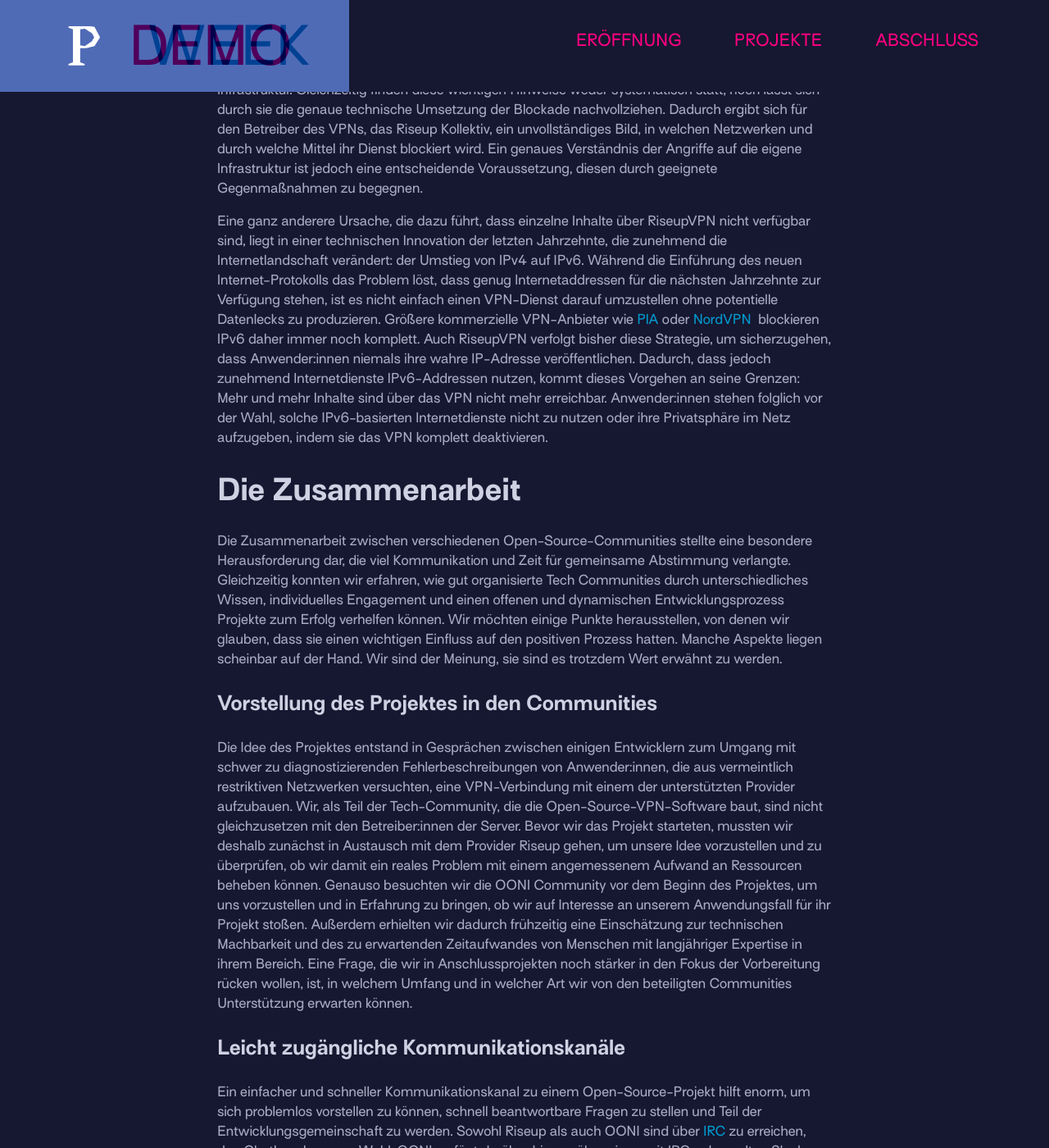
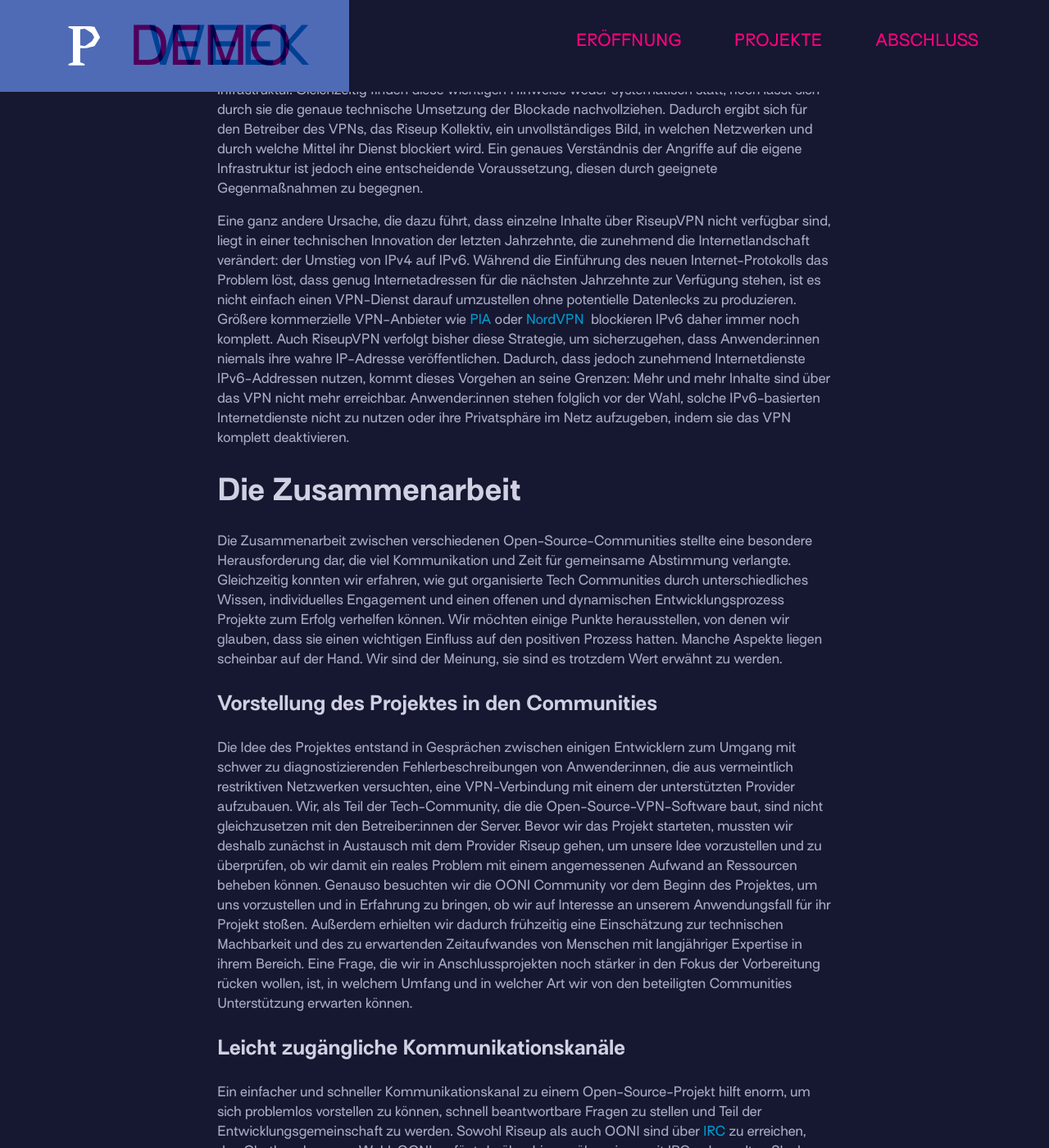
Before and after one commit to prototypefund/demo-week-runde8, a Jekyll site: the page built from _projects/14-riseupvpn-ooni-ipv6.md, in a window 1280 px wide and 1400 px high, scrolled down 2052 px. Shown: the whole window at 82% size. Built offline with Jekyll 4.4.1, drawn with Linux system fonts in a browser that asks for light colours; some of the changed text lies outside the part shown.

Commit message:
Rechtschreibung

```diff
--- a/_projects/14-riseupvpn-ooni-ipv6.md
+++ b/_projects/14-riseupvpn-ooni-ipv6.md
@@ -25,13 +25,13 @@ Wir arbeiteten während der Förderphase mit zwei Open-Source-Projekten zusammen
 
 RiseupVPN ist ein spendenbasierter VPN-Service, der Anwender:innen in die Lage versetzt, ihren Netzwerkverkehr gegenüber privatwirtschaftlicher, staatlicher und krimineller Überwachung und Auswertung zu schützen. Die Clients von RiseupVPN sind selbstkonfigurierend und dadurch sehr einfach zu benutzen: Ein Knopfdruck reicht, um eine verschlüsselte Verbindung zu einem VPN Server aufzubauen, über den der eigene Internetverkehr im Anschluss geleitet wird. Der Client ist in vielen Sprachen übersetzt und wird weltweit genutzt, besonders oft jedoch im Iran, in den Vereinigten Arabischen Emiraten, Turkmenistan, Russland, den USA und in der EU.
 
-OONI ist ein Projekt, das mithilfe seiner Community Daten zum Thema Internetzensur erhebt. Freiweillige weltweit nutzen dazu die OONI Clients, die für alle großen Betriebssysteme verfügbar sind, und testen die Erreichbarkeit von bestimmten Webseiten, Social-Media-Plattformen, Kommunikationsdiensten und Umgehungstechnologien. Die Testergebnisse aller Clients werden in einer zentralen Datenbank gesammelt, die sowohl über ein Webinterface als auch eine API abrufbar sind.
+OONI ist ein Projekt, das mithilfe seiner Community Daten zum Thema Internetzensur erhebt. Freiwillige weltweit nutzen dazu die OONI Clients, die für alle großen Betriebssysteme verfügbar sind, und testen die Erreichbarkeit von bestimmten Webseiten, Social-Media-Plattformen, Kommunikationsdiensten und Umgehungstechnologien. Die Testergebnisse aller Clients werden in einer zentralen Datenbank gesammelt, die sowohl über ein Webinterface als auch eine API abrufbar sind.
 
 ## **Das Problem oder genauer: die Probleme**
 
 Auch RiseupVPN ist nicht von den Blockadeversuchen staatlicher Akteure geschützt. Immer wieder berichten einzelne Anwender:innen aus verschiedenen Ländern, dass der Konfigurationsprozess aus ihrem Netzwerk heraus fehlschlägt oder die VPN-Verbindung sofort oder nach wenigen Sekunden abreißt. Diese Rückmeldungen sind Indikatoren für stattfindende Blockadeversuche der VPN-Infrastruktur. Gleichzeitig finden diese wichtigen Hinweise weder systematisch statt, noch lässt sich durch sie die genaue technische Umsetzung der Blockade nachvollziehen. Dadurch ergibt sich für den Betreiber des VPNs, das Riseup Kollektiv, ein unvollständiges Bild, in welchen Netzwerken und durch welche Mittel ihr Dienst blockiert wird. Ein genaues Verständnis der Angriffe auf die eigene Infrastruktur ist jedoch eine entscheidende Voraussetzung, diesen durch geeignete Gegenmaßnahmen zu begegnen.
 
-Eine ganz anderere Ursache, die dazu führt, dass einzelne Inhalte über RiseupVPN nicht verfügbar sind, liegt in einer technischen Innovation der letzten Jahrzehnte, die zunehmend die Internetlandschaft verändert: der Umstieg von IPv4 auf IPv6. Während die Einführung des neuen Internet-Protokolls das Problem löst, dass genug Internetaddressen für die nächsten Jahrzehnte zur Verfügung stehen, ist es nicht einfach einen VPN-Dienst darauf umzustellen ohne potentielle Datenlecks zu produzieren. Größere kommerzielle VPN-Anbieter wie [PIA](https://www.privateinternetaccess.com/helpdesk/kb/articles/why-do-you-block-ipv6-2) oder [NordVPN](https://support.nordvpn.com/Connectivity/1047408942/How-to-avoid-an-IPv6-Leak-with-NordVPN.htm)  blockieren IPv6 daher immer noch komplett. Auch RiseupVPN verfolgt bisher diese Strategie, um sicherzugehen, dass Anwender:innen niemals ihre wahre IP-Adresse veröffentlichen. Dadurch, dass jedoch zunehmend Internetdienste IPv6-Addressen nutzen, kommt dieses Vorgehen an seine Grenzen: Mehr und mehr Inhalte sind über das VPN nicht mehr erreichbar. Anwender:innen stehen folglich vor der Wahl, solche IPv6-basierten Internetdienste nicht zu nutzen oder ihre Privatsphäre im Netz aufzugeben, indem sie das VPN komplett deaktivieren.
+Eine ganz andere Ursache, die dazu führt, dass einzelne Inhalte über RiseupVPN nicht verfügbar sind, liegt in einer technischen Innovation der letzten Jahrzehnte, die zunehmend die Internetlandschaft verändert: der Umstieg von IPv4 auf IPv6. Während die Einführung des neuen Internet-Protokolls das Problem löst, dass genug Internetadressen für die nächsten Jahrzehnte zur Verfügung stehen, ist es nicht einfach einen VPN-Dienst darauf umzustellen ohne potentielle Datenlecks zu produzieren. Größere kommerzielle VPN-Anbieter wie [PIA](https://www.privateinternetaccess.com/helpdesk/kb/articles/why-do-you-block-ipv6-2) oder [NordVPN](https://support.nordvpn.com/Connectivity/1047408942/How-to-avoid-an-IPv6-Leak-with-NordVPN.htm)  blockieren IPv6 daher immer noch komplett. Auch RiseupVPN verfolgt bisher diese Strategie, um sicherzugehen, dass Anwender:innen niemals ihre wahre IP-Adresse veröffentlichen. Dadurch, dass jedoch zunehmend Internetdienste IPv6-Addressen nutzen, kommt dieses Vorgehen an seine Grenzen: Mehr und mehr Inhalte sind über das VPN nicht mehr erreichbar. Anwender:innen stehen folglich vor der Wahl, solche IPv6-basierten Internetdienste nicht zu nutzen oder ihre Privatsphäre im Netz aufzugeben, indem sie das VPN komplett deaktivieren.
 
 ## **Die Zusammenarbeit**
 
@@ -39,7 +39,7 @@ Die Zusammenarbeit zwischen verschiedenen Open-Source-Communities stellte eine b
 
 ### **Vorstellung des Projektes in den Communities**
 
-Die Idee des Projektes entstand in Gesprächen zwischen einigen Entwicklern zum Umgang mit schwer zu diagnostizierenden Fehlerbeschreibungen von Anwender:innen, die aus vermeintlich restriktiven Netzwerken versuchten, eine VPN-Verbindung mit einem der unterstützten Provider aufzubauen. Wir, als Teil der Tech-Community, die die Open-Source-VPN-Software baut, sind nicht gleichzusetzen mit den Betreiber:innen der Server. Bevor wir das Projekt starteten, mussten wir deshalb zunächst in Austausch mit dem Provider Riseup gehen, um unsere Idee vorzustellen und zu überprüfen, ob wir damit ein reales Problem mit einem angemessenem Aufwand an Ressourcen beheben können. Genauso besuchten wir die OONI Community vor dem Beginn des Projektes, um uns vorzustellen und in Erfahrung zu bringen, ob wir auf Interesse an unserem Anwendungsfall für ihr Projekt stoßen. Außerdem erhielten wir dadurch frühzeitig eine Einschätzung zur technischen Machbarkeit und des zu erwartenden Zeitaufwandes von Menschen mit langjähriger Expertise in ihrem Bereich. Eine Frage, die wir in Anschlussprojekten noch stärker in den Fokus der Vorbereitung rücken wollen, ist, in welchem Umfang und in welcher Art wir von den beteiligten Communities Unterstützung erwarten können.
+Die Idee des Projektes entstand in Gesprächen zwischen einigen Entwicklern zum Umgang mit schwer zu diagnostizierenden Fehlerbeschreibungen von Anwender:innen, die aus vermeintlich restriktiven Netzwerken versuchten, eine VPN-Verbindung mit einem der unterstützten Provider aufzubauen. Wir, als Teil der Tech-Community, die die Open-Source-VPN-Software baut, sind nicht gleichzusetzen mit den Betreiber:innen der Server. Bevor wir das Projekt starteten, mussten wir deshalb zunächst in Austausch mit dem Provider Riseup gehen, um unsere Idee vorzustellen und zu überprüfen, ob wir damit ein reales Problem mit einem angemessenen Aufwand an Ressourcen beheben können. Genauso besuchten wir die OONI Community vor dem Beginn des Projektes, um uns vorzustellen und in Erfahrung zu bringen, ob wir auf Interesse an unserem Anwendungsfall für ihr Projekt stoßen. Außerdem erhielten wir dadurch frühzeitig eine Einschätzung zur technischen Machbarkeit und des zu erwartenden Zeitaufwandes von Menschen mit langjähriger Expertise in ihrem Bereich. Eine Frage, die wir in Anschlussprojekten noch stärker in den Fokus der Vorbereitung rücken wollen, ist, in welchem Umfang und in welcher Art wir von den beteiligten Communities Unterstützung erwarten können.
 
 ### **Leicht zugängliche Kommunikationskanäle**
 
```
Also changed, not shown: other parts of _projects/14-riseupvpn-ooni-ipv6.md (+2 -2 lines).
